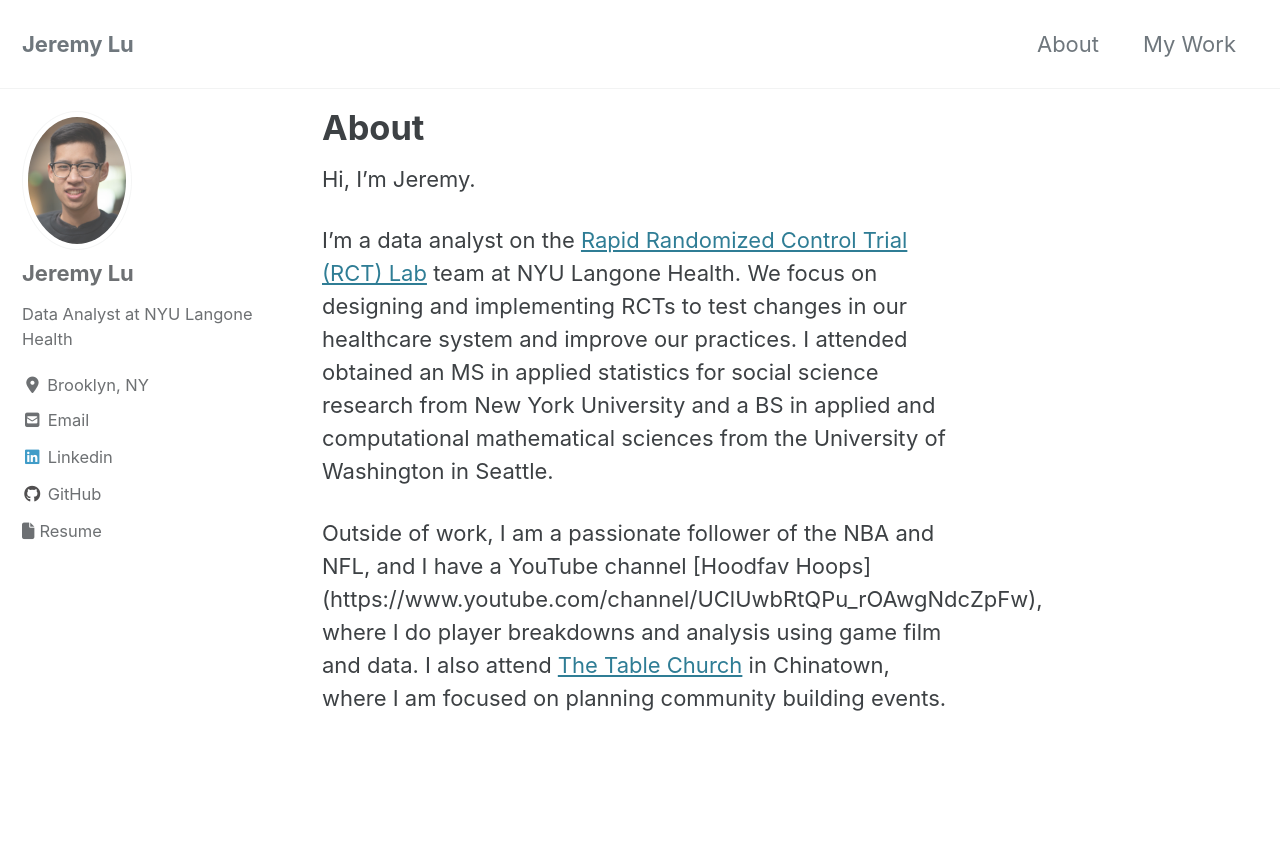
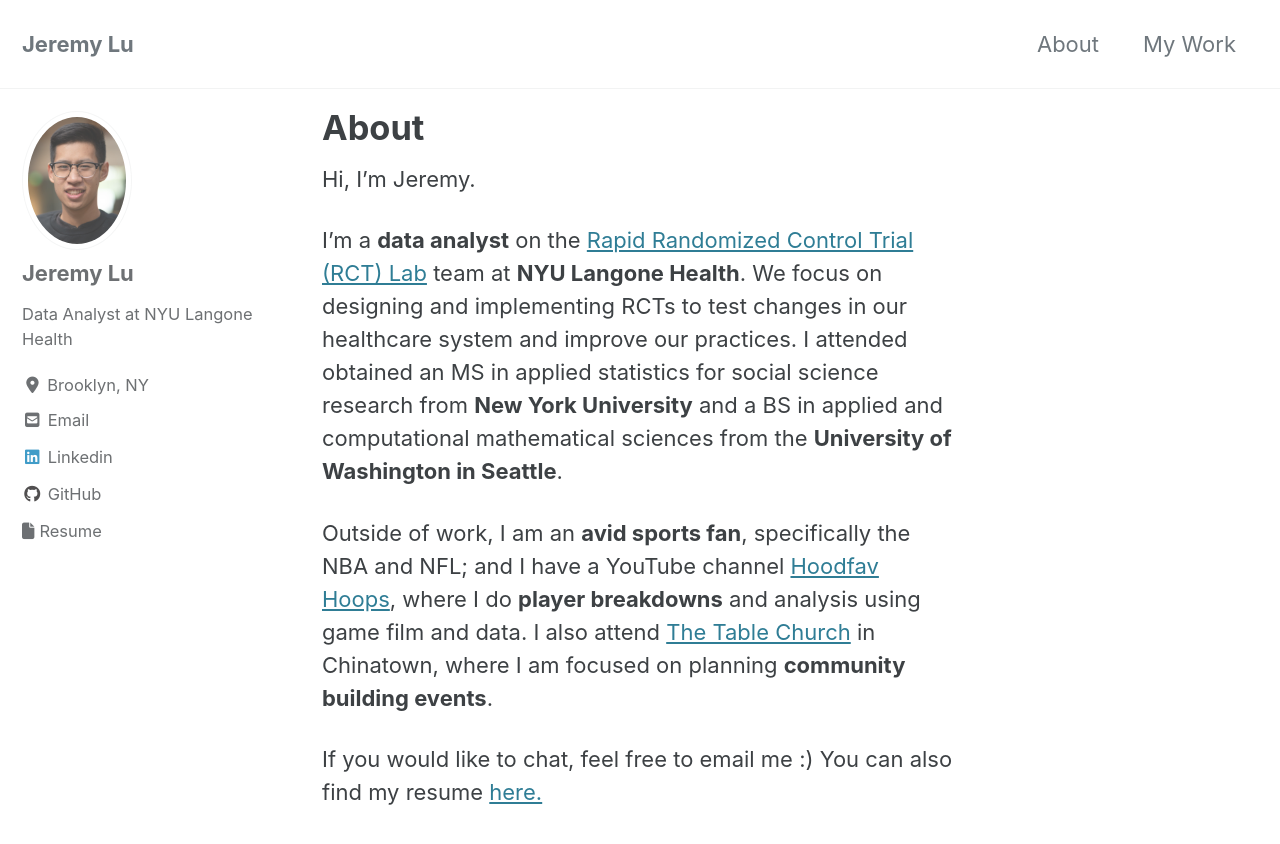
Before and after one commit to jeremylu43/jeremylu43.github.io, a Jekyll site: the page built from _pages/about.md, in a window 1280 px wide and 900 px high. Shown: the top 844 px of the window. Built offline with Jekyll 4.4.1, drawn with Linux system fonts in a browser that asks for light colours; cached includes are drawn as plain includes; nearby versions of some CDN libraries.

Commit message:
update about, fix resume icon sidebar

```diff
--- a/_config.yml
+++ b/_config.yml
@@ -145,7 +145,7 @@
       icon: "fab fa-fw fa-instagram"
       # url:
     - label: "Resume"
-      icon: "fab fa-solid fa-file"
+      icon: "fab fa-fw fa-file"
 
 # Reading Files
 include:
--- a/_pages/about.md
+++ b/_pages/about.md
@@ -4,8 +4,10 @@
 ---
 Hi, I'm Jeremy.
 
-I'm a data analyst on the [Rapid Randomized Control Trial (RCT) Lab](https://med.nyu.edu/centers-programs/healthcare-innovation-delivery-science/delivery-system-redesign/rapid-randomized-controlled-trial-lab) team at NYU Langone Health. We focus on designing and implementing RCTs to test changes in our healthcare system and improve our practices.
-I attended obtained an MS in applied statistics for social science research from New York University and a BS in applied and computational mathematical sciences from the University of Washington in Seattle.
+I'm a **data analyst** on the [Rapid Randomized Control Trial (RCT) Lab](https://med.nyu.edu/centers-programs/healthcare-innovation-delivery-science/delivery-system-redesign/rapid-randomized-controlled-trial-lab) team at **NYU Langone Health**. We focus on designing and implementing RCTs to test changes in our healthcare system and improve our practices.
+I attended obtained an MS in applied statistics for social science research from **New York University** and a BS in applied and computational mathematical sciences from the **University of Washington in Seattle**.
 
-Outside of work, I am a passionate follower of the NBA and NFL, and I have a YouTube channel [Hoodfav Hoops] (https://www.youtube.com/channel/UClUwbRtQPu_rOAwgNdcZpFw), where I do player breakdowns and analysis using game film and data.
-I also attend [The Table Church](https://www.tablechurch.nyc/) in Chinatown, where I am focused on planning community building events.
+Outside of work, I am an **avid sports fan**, specifically the NBA and NFL; and I have a YouTube channel [Hoodfav Hoops](https://www.youtube.com/channel/UClUwbRtQPu_rOAwgNdcZpFw), where I do **player breakdowns** and analysis using game film and data.
+I also attend [The Table Church](https://www.tablechurch.nyc/) in Chinatown, where I am focused on planning **community building events**.
+
+If you would like to chat, feel free to email me :) You can also find my resume [here.](https://www.jeremylu43.github.io/images/resume.pdf)
```
